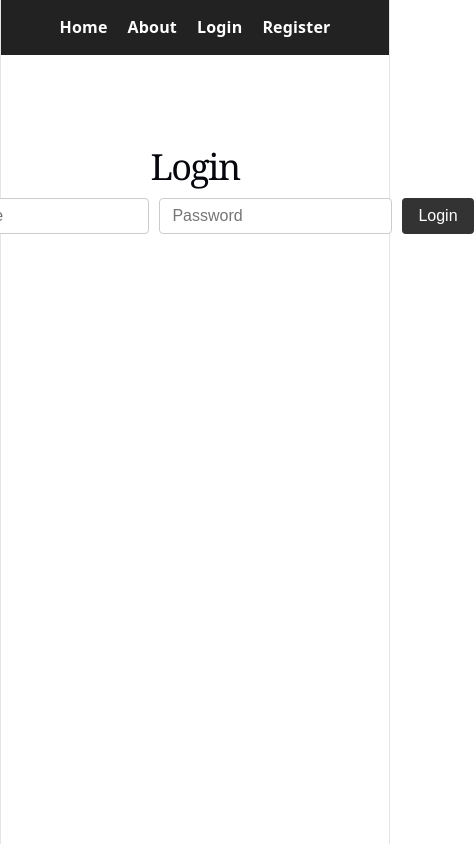
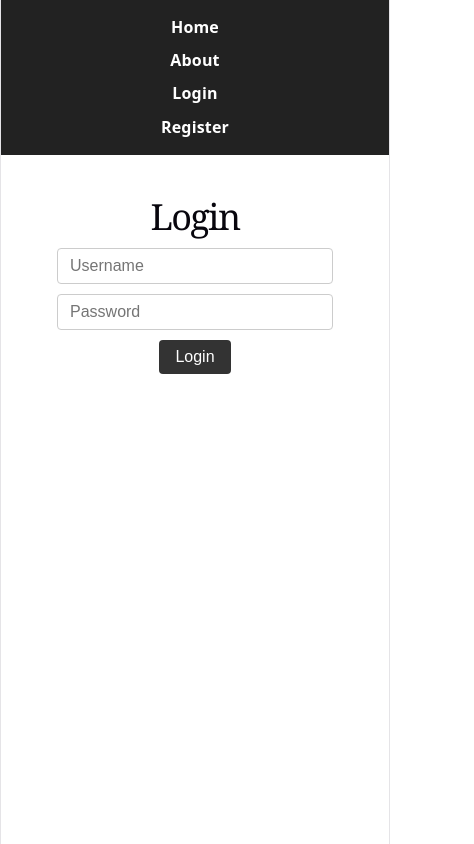
Before and after one commit to Pooja-Sirvi178/my-website, a React app in the folder frontend/: page /login in a window 390 px wide. Shown: the whole page, 474 px wide, since content can reach past the window. Built offline with nearby package versions, Linux system fonts and the light colour scheme; no server answers; the HTML template or start-up script is replaced by a standard one.

Commit message:
add media query

```diff
--- a/frontend/src/App.css
+++ b/frontend/src/App.css
@@ -21,7 +21,8 @@
   font-size: 16px;
   border: 1px solid #ccc;
   border-radius: 4px;
-  width: 250px;
+  width: 100%;
+  max-width: 250px;
 }
 
 .message-form button {
@@ -123,3 +124,56 @@
   color: white;
   margin-left: auto;
 }
+
+/* media query */
+
+@media (max-width: 600px) {
+  .navbar {
+    flex-direction: column;
+    align-items: center;
+    gap: 10px;
+  }
+
+  .nav-user {
+    margin-left: 0;
+  }
+}
+
+@media (max-width: 600px) {
+  .message-form {
+    flex-direction: column;
+    align-items: center;
+  }
+
+  .message-form input {
+    width: 90%;
+  }
+}
+
+@media (max-width: 600px) {
+  .message-list {
+    max-width: 90%;
+  }
+
+  .view-row {
+    flex-direction: column;
+    align-items: flex-start;
+    gap: 6px;
+  }
+
+  .edit-row {
+    flex-direction: column;
+    align-items: stretch;
+  }
+
+  .edit-row input {
+    margin-bottom: 6px;
+  }
+}
+
+@media (max-width: 600px) {
+  .app {
+    margin-top: 30px;
+    padding: 0 16px;
+  }
+}
```
